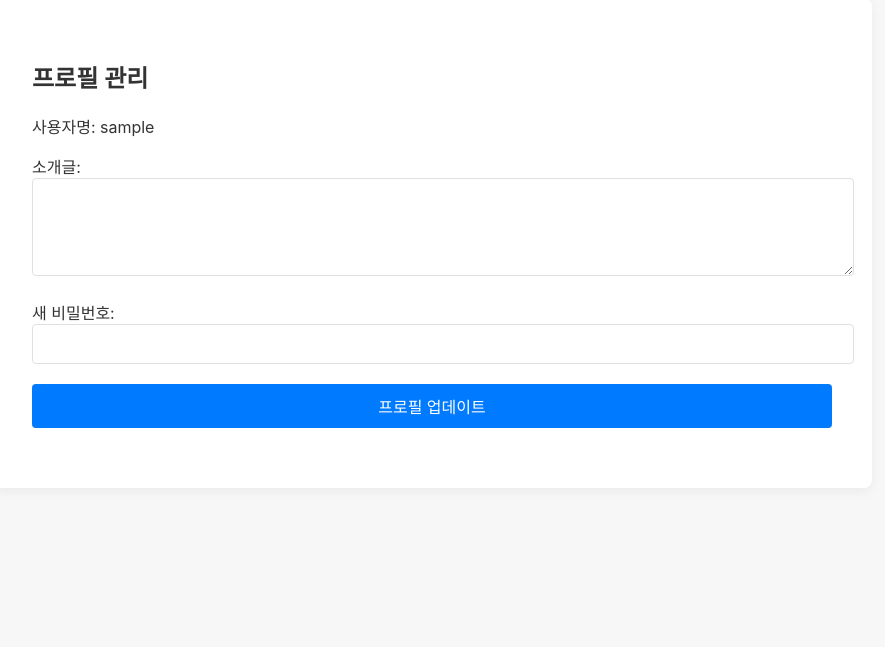
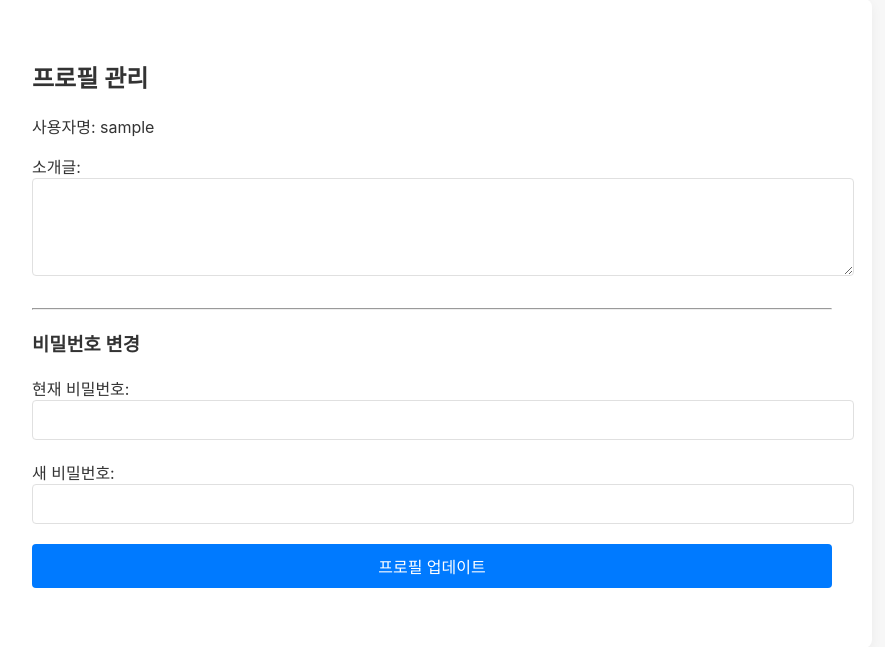
Before and after one commit to protruser/secure-coding, a Flask app: page /profile in a window 1280 px wide. Shown: the part 106-753 px from the top of the page, without its empty margins (208-1093 px from the left). Run offline with Flask 3, Linux system fonts and the light colour scheme; the visitor is signed in with stand-in values (Sample User, id 1); data comes from the database, SQL or seed files in the repository; some libraries are stand-ins or nearby versions.

Commit message:
(feature): edit password change logic

```diff
--- a/app.py
+++ b/app.py
@@ -65,6 +65,7 @@ def init_db():
 
 class ProfileForm(FlaskForm):
     bio = TextAreaField('소개글', validators=[Length(max=500)])
+    current_password = PasswordField('현재 비밀번호', validators=[DataRequired()])
     new_password = PasswordField('새 비밀번호', validators=[Length(min=6)])
 
 # 기본 라우트
@@ -148,22 +149,36 @@ def profile():
 
     if form.validate_on_submit():
         bio = form.bio.data
+        current_pw = form.current_password.data
         new_pw = form.new_password.data
 
         if bio:
             cursor.execute("UPDATE user SET bio = ? WHERE id = ?", (bio, session['user_id']))
         if new_pw:
+            if not current_pw:
+                flash('비밀번호를 변경하려면 현재 비밀번호를 입력해야 합니다.')
+                return redirect(url_for('profile'))
+
+            cursor.execute("SELECT password FROM user WHERE id = ?", (session['user_id'],))
+            db_pw = cursor.fetchone()
+
+            if not db_pw or db_pw['password'] != current_pw:
+                flash('현재 비밀번호가 올바르지 않습니다.')
+                return redirect(url_for('profile'))
+
             cursor.execute("UPDATE user SET password = ? WHERE id = ?", (new_pw, session['user_id']))
+            flash('비밀번호가 성공적으로 변경되었습니다.')
 
         db.commit()
-        flash('프로필이 업데이트되었습니다.')
+        session.pop('user_id', None)
+        flash('비밀번호가 변경되었습니다. 다시 로그인 해주세요.')
         return redirect(url_for('profile'))
 
 
     cursor.execute("SELECT * FROM user WHERE id = ?", (session['user_id'],))
     current_user = cursor.fetchone()
+    form.bio.data = current_user['bio'] or ''
 
-    form.bio.data = current_user['bio'] or ''
     return render_template('profile.html', user=current_user, form=form)
 
 # 상품 등록
--- a/templates/profile.html
+++ b/templates/profile.html
@@ -4,6 +4,11 @@
 <form method="post">
     {{ form.hidden_tag() }} 소개글: <br />
     {{ form.bio(rows=4, cols=50) }}<br />
+
+    <hr />
+    <h3>비밀번호 변경</h3>
+    현재 비밀번호: <br />
+    {{ form.current_password(size=32) }}<br />
     새 비밀번호: <br />
     {{ form.new_password(size=32) }}<br />
     <button type="submit">프로필 업데이트</button>
```
